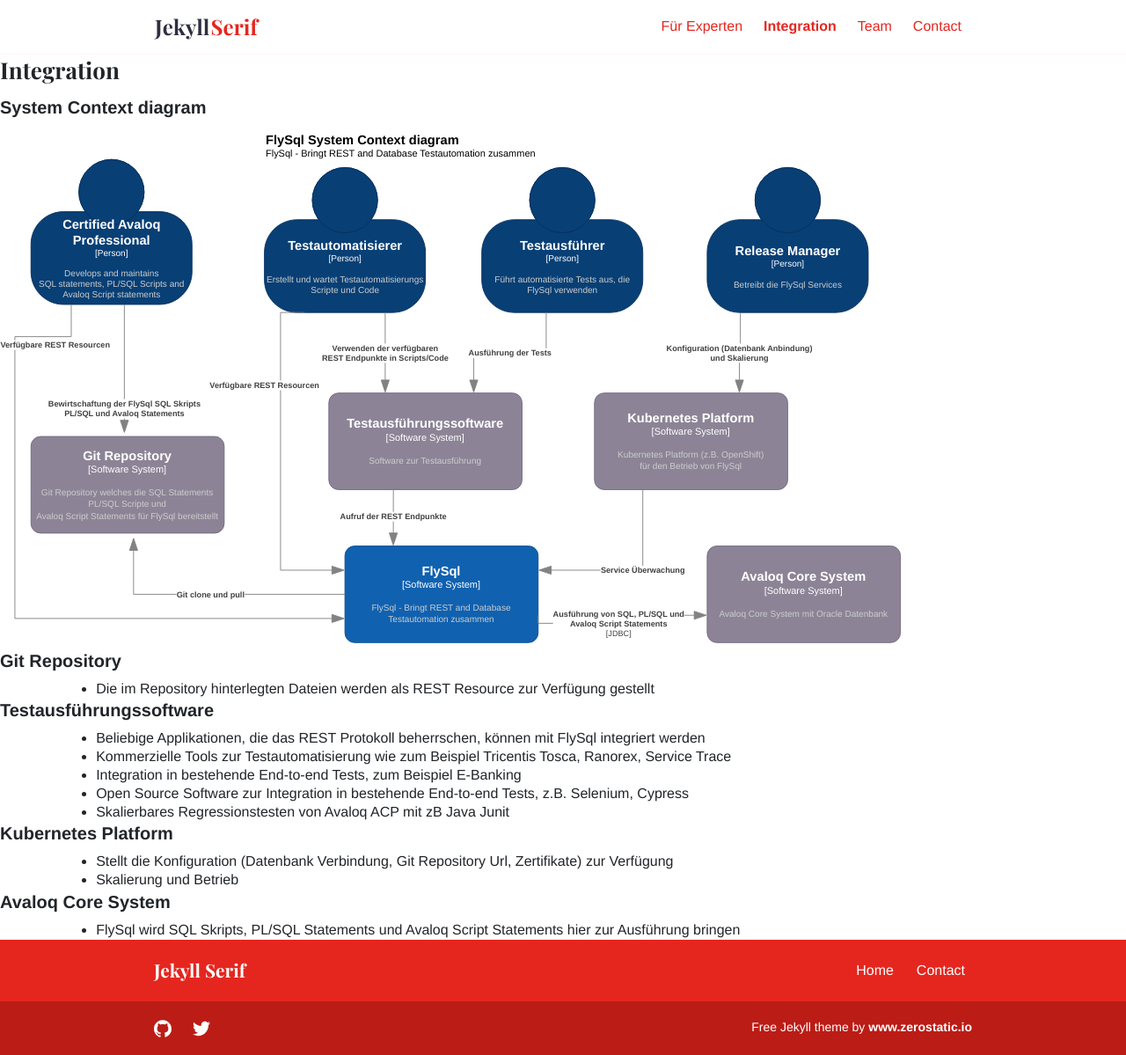
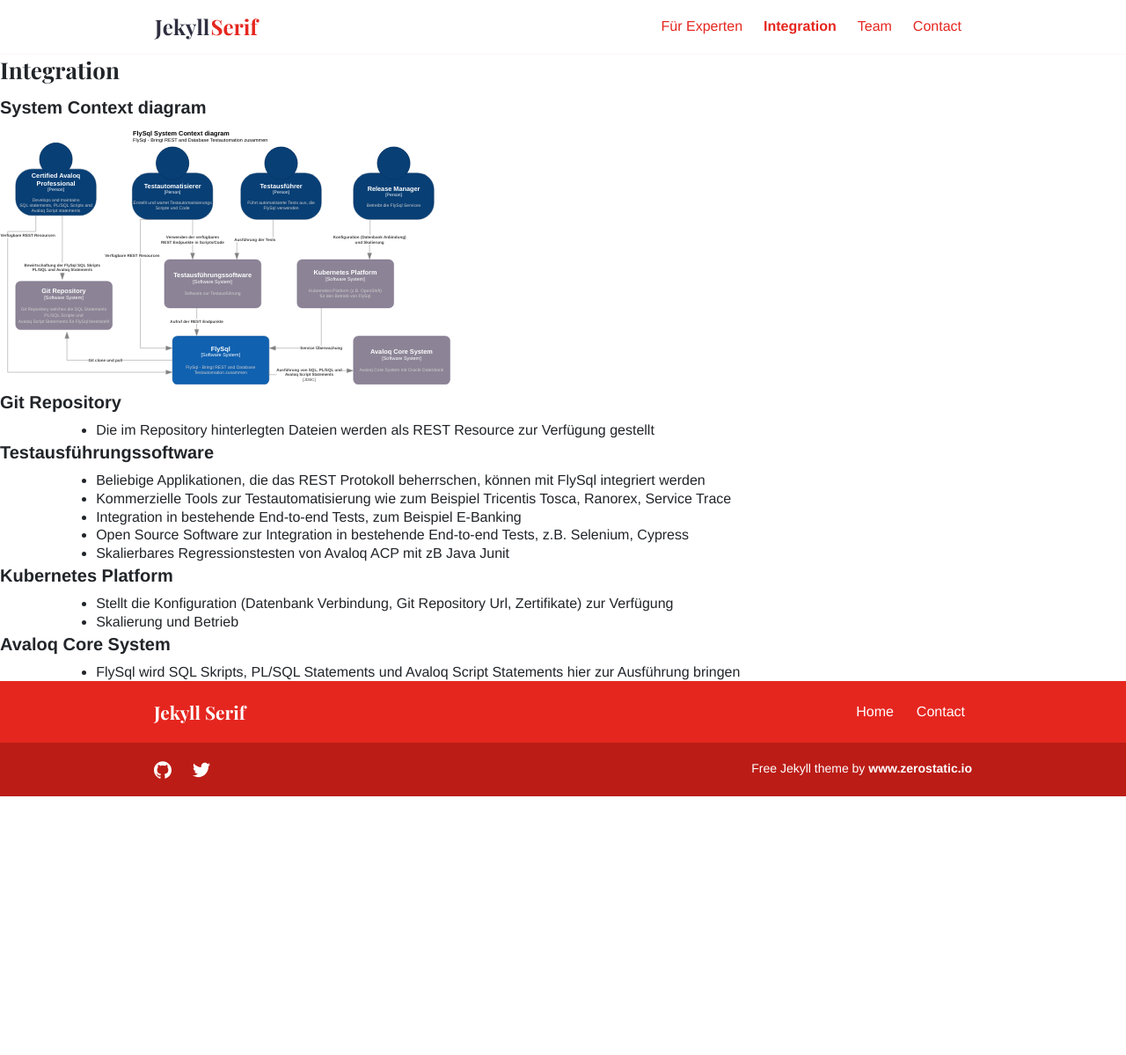
Before and after one commit to flysql/flysql.github.io, a Jekyll site: the page built from integration.md, in a window 1280 px wide. Shown: the whole page at 88% size. Built offline with Jekyll 4.4.1, drawn with Linux system fonts in a browser that asks for light colours; after the commit the page ends 905 px from its top, so only the background shows below that.

Commit message:
improve integration

```diff
--- a/_layouts/integration.html
+++ b/_layouts/integration.html
@@ -7,7 +7,7 @@
 	<h3>System Context diagram</h3>
 	<div class="row">
 		<div class="col-12">
-			<object data="/integration/integration.system-context-diagram.drawio.svg" width="80%" ></object>
+			<object data="/integration/integration.system-context-diagram.drawio.svg" width="40%" ></object>
 		</div>
 	</div>
 	<h3>Git Repository</h3>
```
